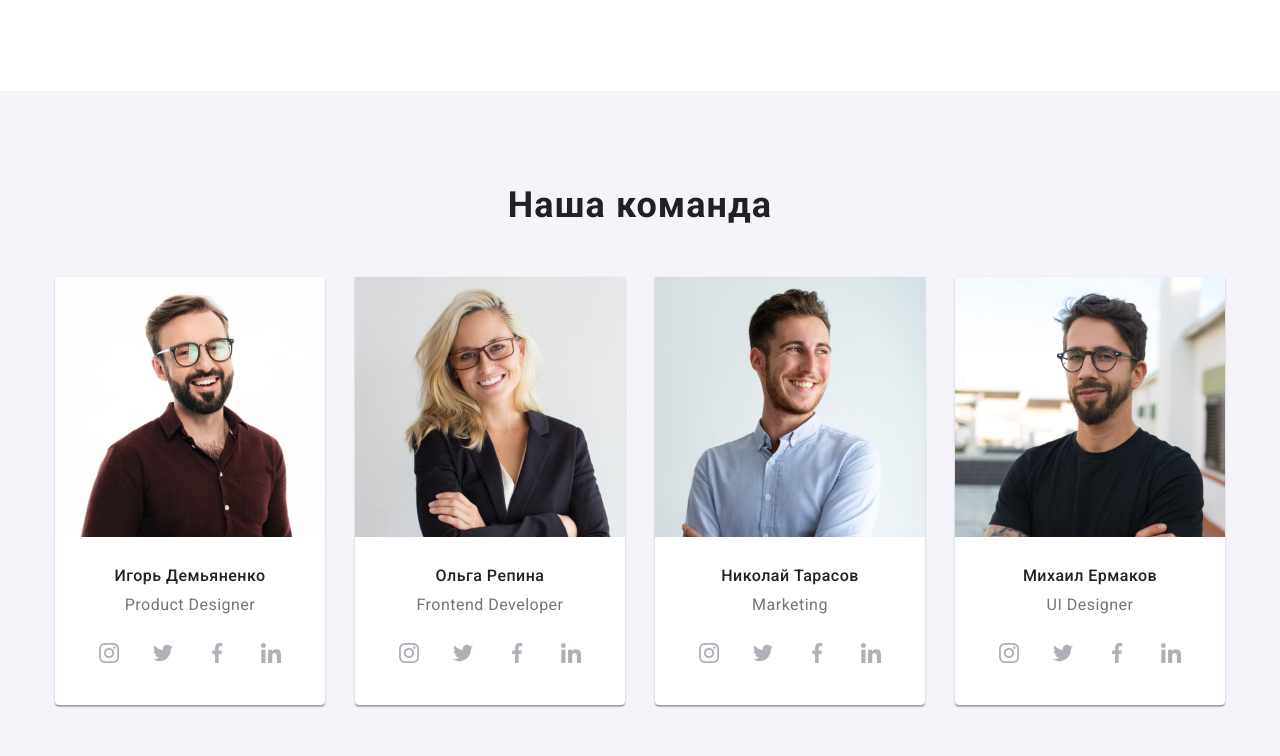
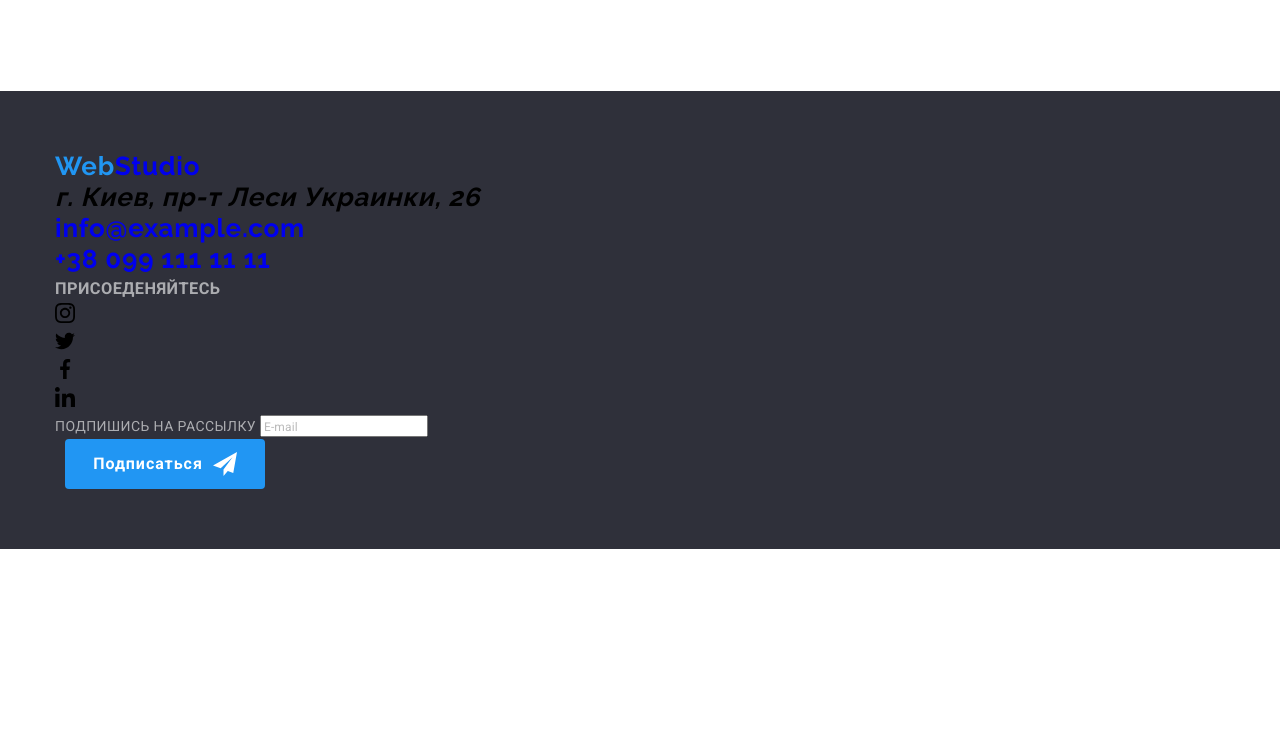
Before and after one commit to RichardDitrix/8, a plain HTML site: page index.html in a window 1280 px wide. Shown: the part 1424-2180 px from the top of the page. After the commit the page ends 1973 px from the top, so only its background shows below. Drawn offline with Linux system fonts and the light colour scheme.

Commit message:
in process

```diff
--- a/index.html
+++ b/index.html
@@ -157,7 +157,7 @@
           </ul>
         </div>
       </section>
-      <section class="section team-section">
+      <!-- <section class="section team-section">
         <div class="container">
           <h2 class="duty-team">Наша команда</h2>
           <ul class="duty-team-list">
@@ -335,8 +335,8 @@
             </li>
           </ul>
         </div>
-      </section>
-      <section class="section">
+      </section> -->
+      <!-- <section class="section">
         <div class="container">
           <h2 class="duty-team">Постоянные клиенты</h2>
           <ul class="client-list">
@@ -384,10 +384,11 @@
             </li>
           </ul>
         </div>
-      </section>
+      </section> -->
     </main>
     <footer class="footer">
       <div class="container footer__container">
+        <div class="footer__tablet">
           <div class="studio studio-flex">
             <a class="link" href="#"
               ><span class="web">Web</span
@@ -395,7 +396,9 @@
             >
             <ul class="footer__contacts">
               <li class="footer__item">
-              <address class="adress">г. Киев, пр-т Леси Украинки, 26</address>
+                <address class="adress">
+                  г. Киев, пр-т Леси Украинки, 26
+                </address>
               </li>
               <li class="footer__item">
                 <a class="link btn footer_link" href="mailto:info@example.com"
@@ -441,6 +444,7 @@
                 </a>
               </li>
             </ul>
+          </div>
         </div>
         <form class="footer__email">
           <label
@@ -531,8 +535,8 @@
           </svg>
         </button>
       </div>
-    </div> -->
+    </div>
     <script src="./js/mobile-menu.js"></script>
-    <script src="./js/modal.js"></script>
+    <script src="./js/modal.js"></script> -->
   </body>
 </html>
--- a/sass/layout/_footer.scss
+++ b/sass/layout/_footer.scss
@@ -1,158 +1,171 @@
+// .footer {
+//   width: 100%;
+//   display: flex;
+
+//   @include fonts(14px, 400, 1.71, 0.03em);
+//   color: var(--footer-color);
+//   background-color: var(--footer-background-color);
+// }
+// .footer__container {
+//   width: 100%;
+//   padding-top: 60px;
+//   padding-bottom: 60px;
+//   text-align: center;
+//   @media screen and (min-width: 768px) {
+//   }
+//   @media screen and (min-width: 1200px) {
+//     display: flex;
+//     justify-content: center;
+//     align-items: baseline;
+//     text-align: left;
+//   }
+// }
+// .footer__tablet {
+//   @media screen and (min-width: 768px) {
+//     flex-direction: row;
+//   }
+// }
+// .studio-footer {
+//   font-family: Raleway;
+//   @include fonts(26px, 700, 1.19, 0.03em);
+//   color: var(--contacts-color);
+// }
+// .footer__contacts {
+//   margin-top: 20px;
+//   margin-bottom: 60px;
+// }
+// .footer__item:not(:last-child) {
+//   margin-bottom: 6px;
+// }
+// .adress {
+//   font-family: Roboto;
+//   font-style: normal;
+//   display: block;
+//   @include fonts(14px, 400, 1.71, 0.03em);
+//   color: var(--contacts-color);
+// }
+// .footer_link {
+//   font-family: Roboto;
+//   font-style: normal;
+//   @include fonts(14px, 400, 1.71, 0.03em);
+//   color: var(--footer_link-color);
+// }
+// .footer__flex {
+//   display: flex;
+//   flex-direction: column;
+//   //   align-items: center;
+//   margin-bottom: 60px;
+//   @media screen and (min-width: 1200px) {
+//     display: block;
+//     margin-left: 70px;
+//   }
+// }
+// .footer__flex__h3 {
+//   color: var(--contacts-color);
+//   margin-bottom: 20px;
+//   text-align: center;
+//   @include fonts(14px, 700, 1.14, 0.03em);
+//   @media screen and (min-width: 768px) {
+//   }
+//   @media screen and (min-width: 1200px) {
+//     display: flex;
+//     justify-content: flex-start;
+//     align-items: center;
+//   }
+// }
+// .footer__flex__list {
+//   display: flex;
+//   justify-content: center;
+// }
+// .footer__flex_item {
+//   width: 44px;
+//   height: 44px;
+//   &:not(:last-child) {
+//     margin-right: 10px;
+//   }
+// }
+
+// .footer__flex__link {
+//   width: 100%;
+//   height: 100%;
+//   background-color: rgba(255, 255, 255, 0.1);
+//   border-radius: 50%;
+//   display: flex;
+//   align-items: center;
+//   justify-content: center;
+//   transition: background-color 250ms cubic-bezier(0.4, 0, 0.2, 1);
+//   &:hover,
+//   &:focus {
+//     background-color: var(--accent-color);
+//   }
+// }
+
+// .footer__flex__link__svg {
+//   fill: #ffffff;
+//   transition: fill 250ms cubic-bezier(0.4, 0, 0.2, 1);
+// }
+// .footer__flex__link:hover .footer__flex__link__svg,
+// .footer__flex__link:focus .footer__flex__link__svg {
+//   fill: var(--nav-text-color);
+// }
+// .footer__email {
+//   max-width: 100%;
+//   display: flex;
+//   flex-direction: column;
+//   align-items: center;
+//   text-align: center;
+
+//   @media screen and (min-width: 1200px) {
+//     align-items: flex-end;
+//     flex-direction: row;
+//     margin-left: 93px;
+//   }
+// }
+// .footer__label {
+//   width: 100%;
+//   display: flex;
+//   justify-content: center;
+//   margin-bottom: 20px;
+//   @include fonts(14px, 700, 1.14, 0.03em);
+//   color: var(--contacts-color);
+//   @media screen and (min-width: 480px) {
+//   }
+//   @media screen and (min-width: 1200px) {
+//     justify-content: start;
+//     align-items: center;
+//     margin-bottom: -20px;
+//   }
+// }
+// .input {
+//   display: block;
+//   min-height: 50px;
+//   width: 100%;
+//   margin: 0 auto;
+//   padding-left: 16px;
+//   padding-top: 15px;
+//   padding-bottom: 15px;
+//   padding-right: 5px;
+//   //   margin-bottom: 20px;
+//   border: 1px solid rgba(255, 255, 255, 0.3);
+//   border-radius: 4px;
+//   background-color: var(--footer-background-color);
+//   color: var(--contacts-color);
+//   @media screen and (min-width: 480px) {
+//     width: 450px;
+//   }
+//   @media screen and (min-width: 1200px) {
+//     width: 358px;
+//   }
+// }
+// .footer__btn {
+//   display: flex;
+//   justify-content: center;
+//   align-items: center;
+// }
 .footer {
-  width: 100%;
-  display: flex;
-
   @include fonts(14px, 400, 1.71, 0.03em);
   color: var(--footer-color);
   background-color: var(--footer-background-color);
-}
-.footer__container {
-  width: 100%;
   padding-top: 60px;
   padding-bottom: 60px;
-  text-align: center;
-  @media screen and (min-width: 768px) {
-  }
-  @media screen and (min-width: 1200px) {
-    display: flex;
-    justify-content: center;
-    align-items: baseline;
-    text-align: left;
-  }
 }
-.studio-footer {
-  font-family: Raleway;
-  @include fonts(26px, 700, 1.19, 0.03em);
-  color: var(--contacts-color);
-}
-.footer__contacts {
-  margin-top: 20px;
-  margin-bottom: 60px;
-}
-.footer__item:not(:last-child) {
-  margin-bottom: 6px;
-}
-.adress {
-  font-family: Roboto;
-  font-style: normal;
-  display: block;
-  @include fonts(14px, 400, 1.71, 0.03em);
-  color: var(--contacts-color);
-}
-.footer_link {
-  font-family: Roboto;
-  font-style: normal;
-  @include fonts(14px, 400, 1.71, 0.03em);
-  color: var(--footer_link-color);
-}
-.footer__flex {
-  display: flex;
-  flex-direction: column;
-  //   align-items: center;
-  margin-bottom: 60px;
-  @media screen and (min-width: 1200px) {
-    display: block;
-    margin-left: 70px;
-  }
-}
-.footer__flex__h3 {
-  color: var(--contacts-color);
-  margin-bottom: 20px;
-  text-align: center;
-  @include fonts(14px, 700, 1.14, 0.03em);
-  @media screen and (min-width: 768px) {
-  }
-  @media screen and (min-width: 1200px) {
-    display: flex;
-    justify-content: flex-start;
-    align-items: center;
-  }
-}
-.footer__flex__list {
-  display: flex;
-  justify-content: center;
-}
-.footer__flex_item {
-  width: 44px;
-  height: 44px;
-  &:not(:last-child) {
-    margin-right: 10px;
-  }
-}
-
-.footer__flex__link {
-  width: 100%;
-  height: 100%;
-  background-color: rgba(255, 255, 255, 0.1);
-  border-radius: 50%;
-  display: flex;
-  align-items: center;
-  justify-content: center;
-  transition: background-color 250ms cubic-bezier(0.4, 0, 0.2, 1);
-  &:hover,
-  &:focus {
-    background-color: var(--accent-color);
-  }
-}
-
-.footer__flex__link__svg {
-  fill: #ffffff;
-  transition: fill 250ms cubic-bezier(0.4, 0, 0.2, 1);
-}
-.footer__flex__link:hover .footer__flex__link__svg,
-.footer__flex__link:focus .footer__flex__link__svg {
-  fill: var(--nav-text-color);
-}
-.footer__email {
-  max-width: 100%;
-  display: flex;
-  flex-direction: column;
-  align-items: center;
-  justify-content: center;
-  text-align: center;
-  @media screen and (min-width: 480px) {
-  }
-  @media screen and (min-width: 1200px) {
-    align-items: flex-end;
-    flex-direction: row;
-    margin-left: 93px;
-  }
-}
-.footer__label {
-  max-width: 100%;
-  display: flex;
-  justify-content: center;
-  margin-bottom: 20px;
-  @include fonts(14px, 700, 1.14, 0.03em);
-  color: var(--contacts-color);
-  @media screen and (min-width: 480px) {
-  }
-  @media screen and (min-width: 1200px) {
-    justify-content: start;
-    align-items: center;
-    margin-bottom: -20px;
-  }
-}
-.input {
-  width: 100%;
-  height: 50px;
-  display: flex;
-  justify-content: center;
-  padding-left: 16px;
-  padding-top: 15px;
-  padding-bottom: 15px;
-  padding-right: 5px;
-  //   margin-bottom: 20px;
-  border: 1px solid rgba(255, 255, 255, 0.3);
-  border-radius: 4px;
-  background-color: var(--footer-background-color);
-  color: var(--contacts-color);
-  @media screen and (min-width: 480px) {
-    width: 450px;
-  }
-  @media screen and (min-width: 1200px) {
-    width: 358px;
-  }
-}
-.footer__btn {
-}
```
Also changed, not shown: css/main.css, css/main.min.css, 2 other files. Lines whose indentation alone changed are shown as unchanged.
